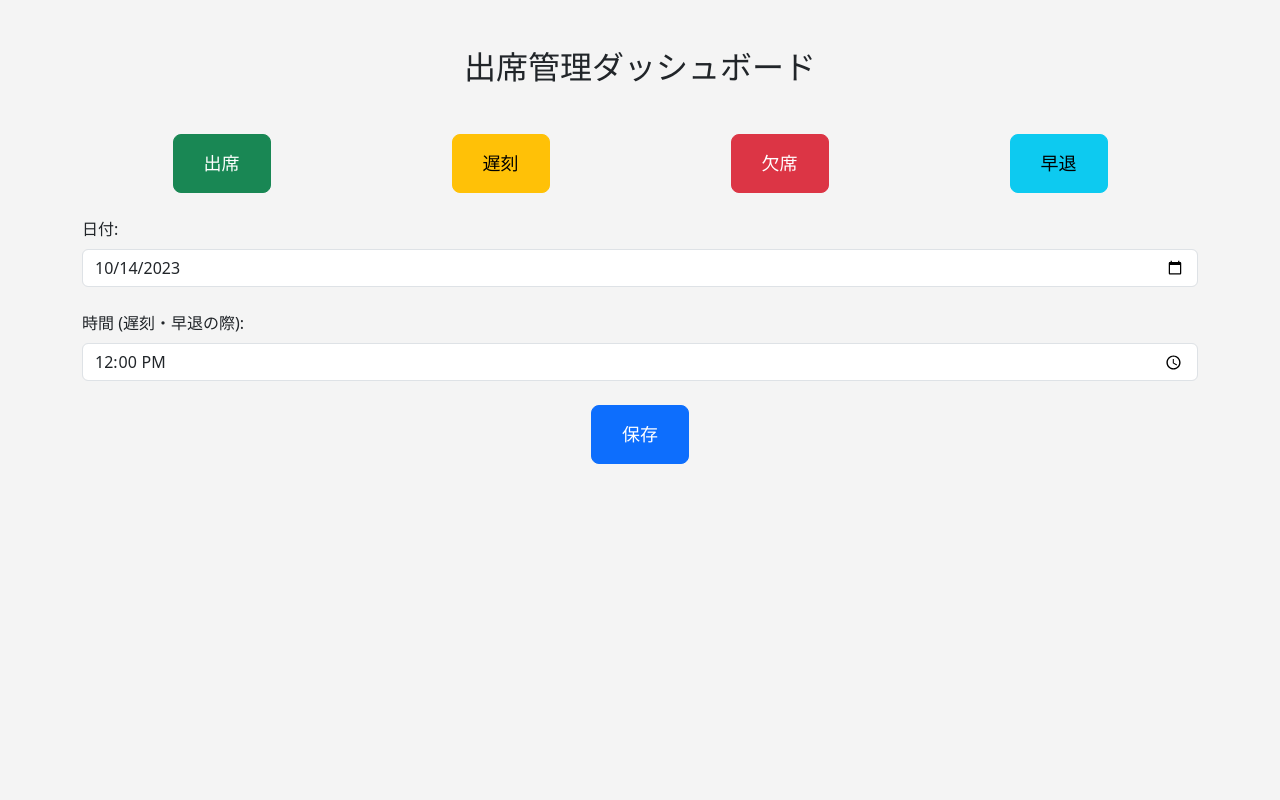
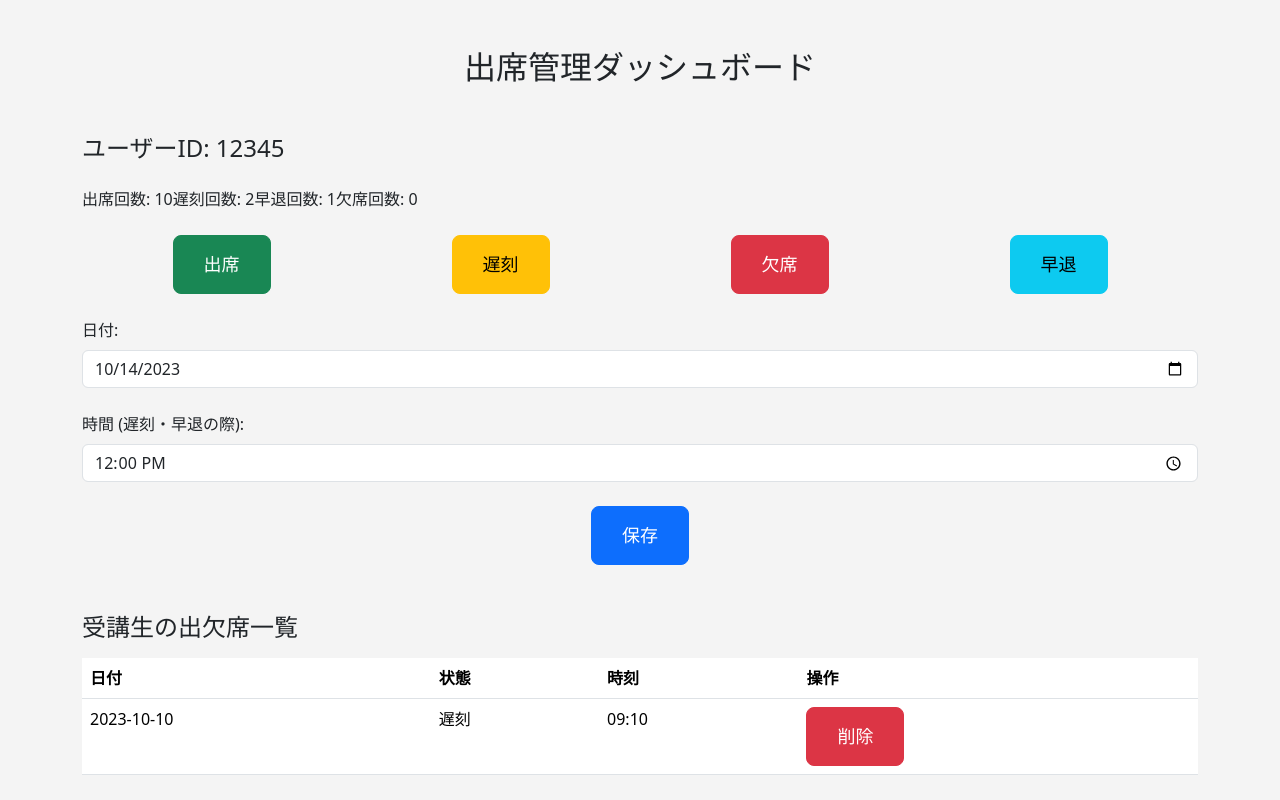
Before and after one commit to kazu2377/login-demo, a React (Create React App) app: page / in a window 1280 px wide. Both pictures are taken after a click on the button "ログイン". Built offline with nearby package versions, Linux system fonts and the light colour scheme.

Commit message:
登録画面の修正

```diff
--- a/src/Dashboard.js
+++ b/src/Dashboard.js
@@ -7,10 +7,29 @@ const Dashboard = () => {
     new Date().toISOString().split("T")[0]
   );
   const [selectedTime, setSelectedTime] = useState("12:00");
+  const userId = "12345"; // 仮のユーザーID
+  const attendanceCounts = {
+    // 仮の出欠席データ
+    attendance: 10,
+    late: 2,
+    leaveEarly: 1,
+    absence: 0,
+  };
 
   return (
     <div className="container mt-5">
       <h2 className="text-center mb-5">出席管理ダッシュボード</h2>
+
+      {/* ユーザーID */}
+      <h4 className="mb-4">ユーザーID: {userId}</h4>
+
+      {/* 出欠席回数 */}
+      <div className="mb-4">
+        出席回数: {attendanceCounts.attendance}
+        遅刻回数: {attendanceCounts.late}
+        早退回数: {attendanceCounts.leaveEarly}
+        欠席回数: {attendanceCounts.absence}
+      </div>
 
       {/* ボタン群 */}
       <div className="mb-4 d-flex justify-content-around">
@@ -52,6 +71,31 @@ const Dashboard = () => {
       <div className="text-center">
         <button className="btn btn-primary">保存</button>
       </div>
+
+      {/* 出欠席一覧 */}
+      <h4 className="mt-5 mb-3">受講生の出欠席一覧</h4>
+      <table className="table">
+        <thead>
+          <tr>
+            <th>日付</th>
+            <th>状態</th>
+            <th>時刻</th>
+            <th>操作</th>
+          </tr>
+        </thead>
+        <tbody>
+          {/* 以下は仮のデータです */}
+          <tr>
+            <td>2023-10-10</td>
+            <td>遅刻</td>
+            <td>09:10</td>
+            <td>
+              <button className="btn btn-danger">削除</button>
+            </td>
+          </tr>
+          {/* 他のデータも同様にこちらにリストします */}
+        </tbody>
+      </table>
     </div>
   );
 };
```
